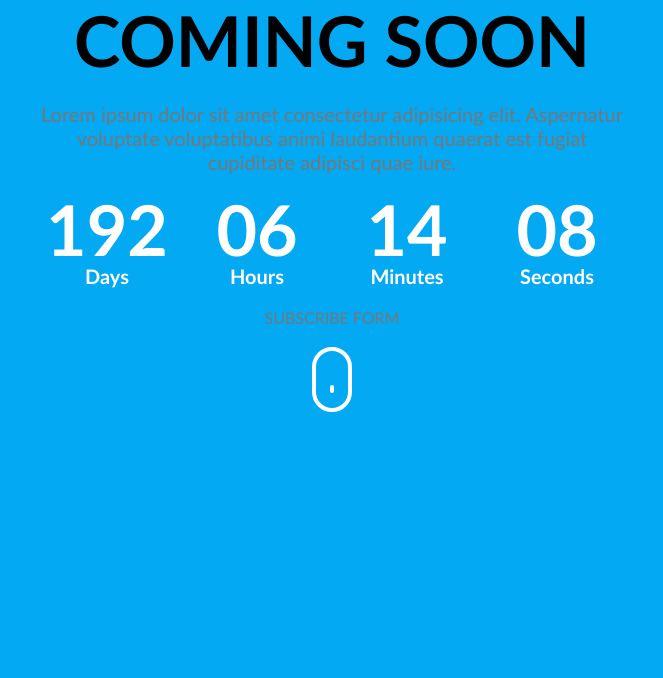
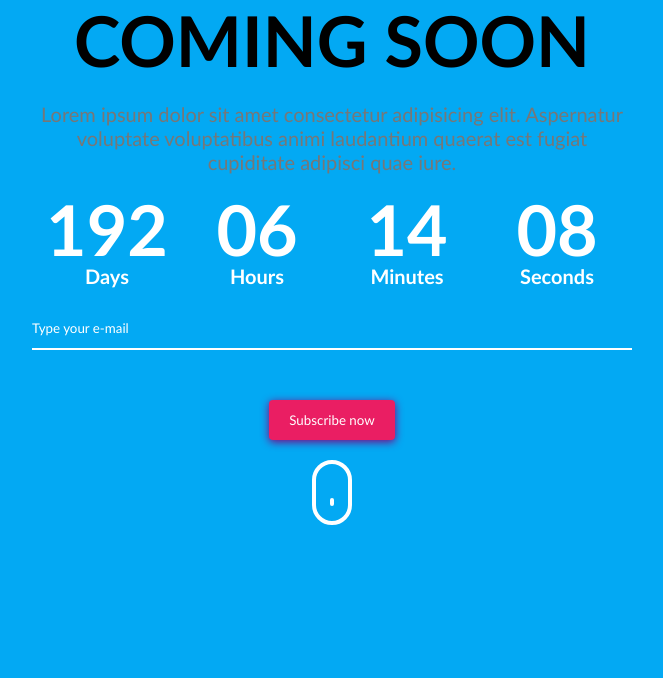
Before and after one commit to donkup/12-coming-soon, a website with bundled scripts: page index.html in a window 1280 px wide. Shown: the part 122-800 px from the top of the page, without its empty margins (308-971 px from the left). Built offline with nearby package versions, Linux system fonts and the light colour scheme; files whose address does not match are found by name.

Commit message:
subscribe form

```diff
--- a/css/components/button.css
+++ b/css/components/button.css
@@ -3,7 +3,6 @@ button {
   color: #fff;
   margin-top: 50px;
   display: inline-block;
-  float: right;
   background-color: var(--color-secondary);
   line-height: 40px;
   border: none;
@@ -11,6 +10,7 @@ button {
   cursor: pointer;
   box-shadow: 0 2px 8px purple;
   transition: all 0.5s;
+  text-align: center;
 }
 .btn:hover {
   box-shadow: 0 4px 8px black;
--- a/css/components/form.css
+++ b/css/components/form.css
@@ -14,6 +14,10 @@ form > input {
 form > input:nth-of-type(2) {
   float: right;
 }
+.hero form > input {
+  background-color: transparent;
+  border-color: var(--color-light);
+}
 form > textarea {
   margin-top: 50px;
   width: 100%;
--- a/css/home.css
+++ b/css/home.css
@@ -54,6 +54,13 @@
   font-size: 20px;
   color: var(--color-grey);
 }
+.hero form > input {
+  width: 100%;
+  color: var(--color-dark);
+}
+.hero form ::placeholder {
+  color: var(--color-light);
+}
 
 /* MAIN CONTENT SECTION */
 main > .row-big > div {
@@ -77,6 +84,9 @@ main > .row-big > div {
 }
 .section-description > a:hover {
   text-decoration: underline;
+}
+main form > button {
+  float: right;
 }
 
 /* FOOTER SECTION */
--- a/index.html
+++ b/index.html
@@ -18,7 +18,8 @@
             <p class="main-description">Lorem ipsum dolor sit amet consectetur adipisicing elit. Aspernatur voluptate voluptatibus animi laudantium quaerat est fugiat cupiditate adipisci quae iure.</p>
             <div id="clock_1" class="clock">CLOCK 1</div>
             <form>
-                SUBSCRIBE FORM
+                <input id="subscribe" type="email" placeholder="Type your e-mail" required>
+                <button class="btn" type="submit">Subscribe now</button>
             </form>
             <div class="mouse">
                 <div class="weel"></div>
```
